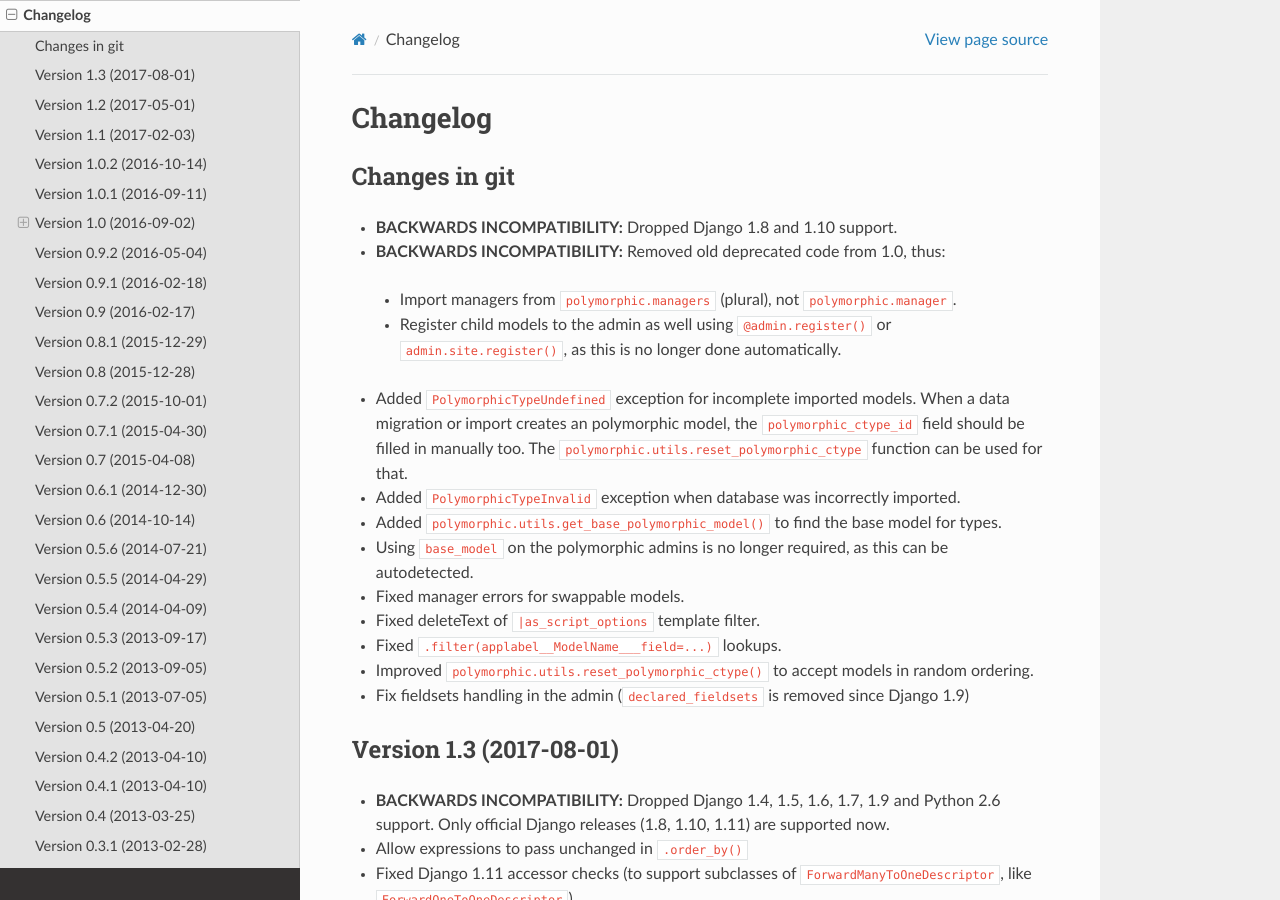
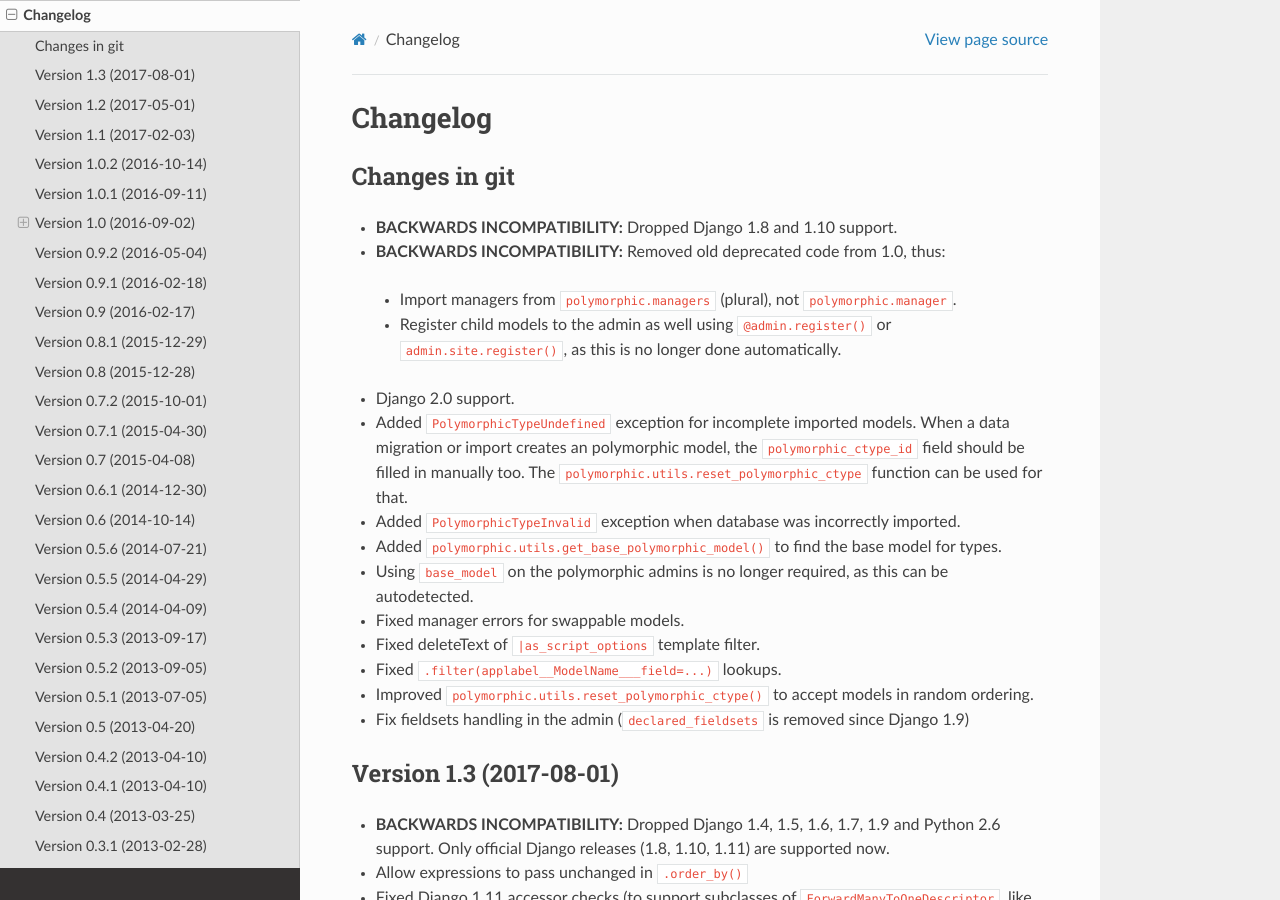
Before and after one commit to jazzband/django-polymorphic, a Sphinx documentation site: the page built from docs/changelog.rst, in a window 1280 px wide and 900 px high. Built offline with Sphinx 7.4.7 and the Read the Docs theme 2.0.0, drawn with Linux system fonts in a browser that asks for light colours.

Commit message:
Mention django 2.0 support in changelog

```diff
--- a/docs/changelog.rst
+++ b/docs/changelog.rst
@@ -11,6 +11,7 @@
  * Register child models to the admin as well using ``@admin.register()`` or ``admin.site.register()``,
    as this is no longer done automatically.
 
+* Django 2.0 support.
 * Added ``PolymorphicTypeUndefined`` exception for incomplete imported models.
   When a data migration or import creates an polymorphic model,
   the ``polymorphic_ctype_id`` field should be filled in manually too.
```
